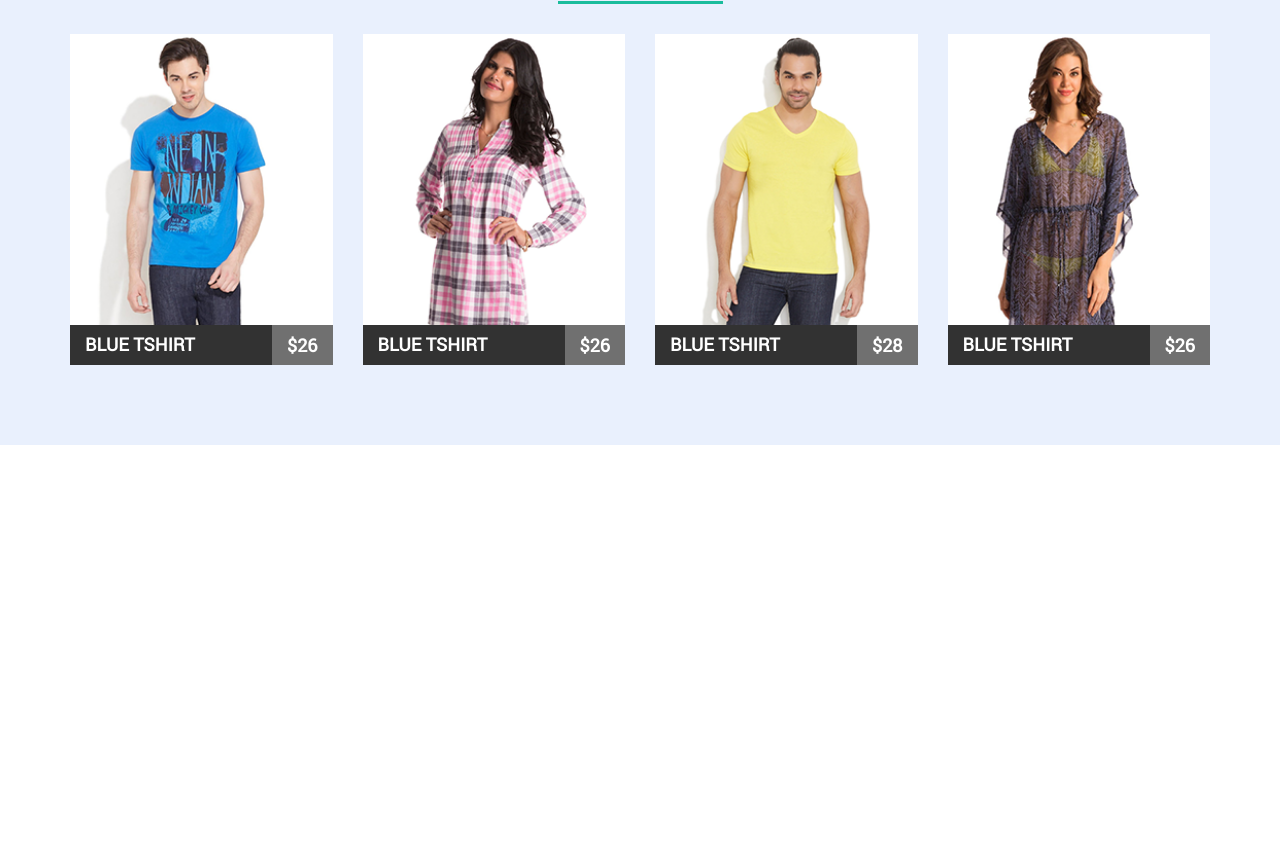
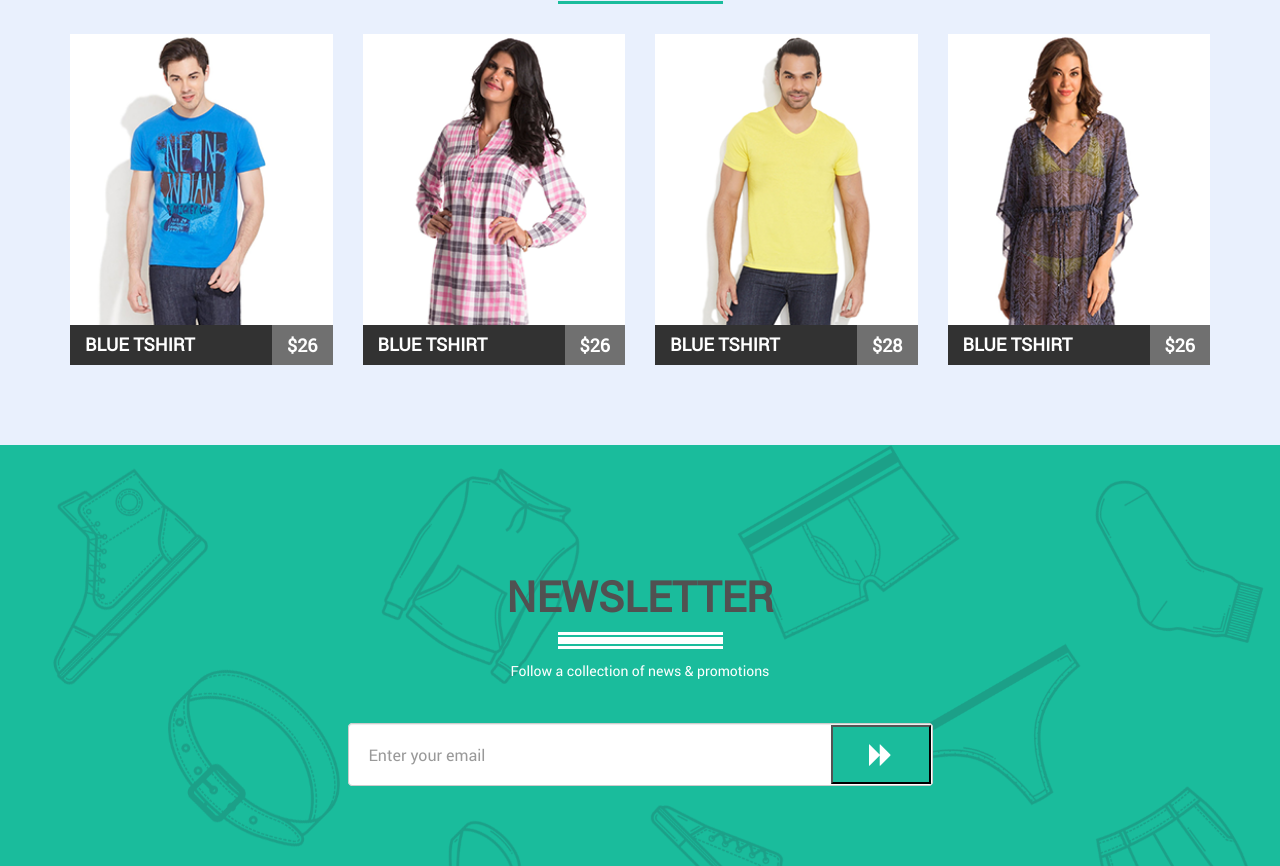
Before and after one commit to ilkalyuzhny/martecom, a website: page app/index.html in a window 1280 px wide. Shown: the part 3549-4415 px from the top of the page. Before the commit the page ends 4072 px from the top, so only its background shows below. Drawn offline with Linux system fonts and the light colour scheme.

Commit message:
60% template

```diff
--- a/app/index.html
+++ b/app/index.html
@@ -44,7 +44,7 @@
 	<script>loadCSS( "css/new-collection.min.css?ver=1.0.0", false, "all" );</script>
 	<script>loadCSS( "css/featured.min.css?ver=1.0.0", false, "all" );</script>
 	<script>loadCSS( "css/ofsale.min.css?ver=1.0.0", false, "all" );</script>
-	<script>loadCSS( "css/customerrev..min.css?ver=1.0.0", false, "all" );</script>
+	<script>loadCSS( "css/news.min.css?ver=1.0.0", false, "all" );</script>
 	<script>loadCSS( "css/main.min.css?ver=1.0.0", false, "all" );</script>
 	<!-- Load CSS End -->
 
@@ -601,17 +601,26 @@
             </div>
         </div>
     </section>
-    <section class="customerrev-section">
-        <div class="container">
-            <div class="row">
-                <div class="col-md-12">
-                    <div class="title-section wow fadeInDown animated">
-                        <h1>Customer review</h1>
+    <section class="news-letter-section">
+            <div class="container">
+                <div class="row">
+                    <div class="col-sm-12 col-md-12">
+                        <div class="title-section white wow fadeInDown animated ">
+                            <h1>NEWSLETTER</h1>
+                        </div>
+                        <p>Follow a collection of news & promotions</p>
                     </div>
                 </div>
+                <div class="row subscribe-form">
+                    <form class="col-md-6 col-md-offset-3 col-xs-10 col-xs-offset-1 form-inline  wow fadeInDown animated">
+                        <div class="form-group">
+                            <input type="email" class="form-control subscribe" id="email" placeholder="Enter your email">
+                            <button class="suscribe-btn" ><i class="fa fa-forward" aria-hidden="true"></i></button>
+                        </div>
+                    </form>
+                </div>
             </div>
-        </div>
-    </section>
+        </section>
 
 	<div class="hidden"></div>
 
--- a/sass/customerrev.sass
+++ /dev/null
@@ -1,7 +0,0 @@
-@import "bourbon"
-@import "vars.sass"
-
-.customerrev-section
-    display: block
-    padding: 120px 0 130px
-    width: 100%
--- /dev/null
+++ b/sass/news.sass
@@ -0,0 +1,98 @@
+@import "bourbon"
+@import "vars.sass"
+
+.news-letter-section
+    display: block
+    padding: 100px 0 80px
+    background: url("../img/bg.png") #1abc9c no-repeat
+    background-size: cover
+    background-attachment: fixed
+    text-align: center
+    .title-section
+        margin-bottom: 30px
+        display: block
+        position: relative
+        &:after
+            content: ""
+            width: 165px
+            display: block
+            height: 7px
+            margin: 0 auto
+            background: #fff
+            position: absolute
+            bottom: -25px
+            left: 0
+            right: 0
+        h1
+            text-align: center
+            color: #515151
+            font-size: 42px
+            font-weight: 700
+            text-transform: uppercase
+            &:before
+                content: ""
+                width: 165px
+                display: block
+                height: 3px
+                margin: 0 auto
+                background: #fff
+                position: absolute
+                bottom: -16px
+                left: 0
+                right: 0
+            &:after
+                content: ""
+                width: 165px
+                display: block
+                height: 3px
+                margin: 0 auto
+                background: #fff
+                position: absolute
+                bottom: -30px
+                left: 0
+                right: 0
+    p
+        color: #fff
+        font-size: 14px
+        font-weight: 400
+        line-height: 24px
+        display: block
+        margin-top: 40px
+        overflow: hidden
+    .subscribe-form
+        display: block
+        margin-top: 30px
+        .form-inline
+            display: block
+            padding: 0
+            position: relative
+            background: #fff
+            border-radius: 5px
+            .form-group
+                display: block
+                width: 100%
+                margin-bottom: 0
+                .form-control
+                    display: block
+                    width: 100% !important
+                    height: 100%
+                    padding: 20px
+                    color: #000
+                    font-size: 16px
+                    &:hover, &:focus
+                        outline: none
+                        box-shadow: none !important
+                .suscribe-btn
+                    display: block
+                    position: absolute
+                    top: 2px
+                    right: 2px
+                    bottom: 2px
+                    width: 100px
+                    padding: 16px
+                    background: #1abc9c
+                    &:hover
+                        background: #3cd2b4
+                    i
+                        color: #fff
+                        font-size: 25px
```
Also changed, not shown: app/css/customerrev.min.css, app/css/news.min.css (added).
